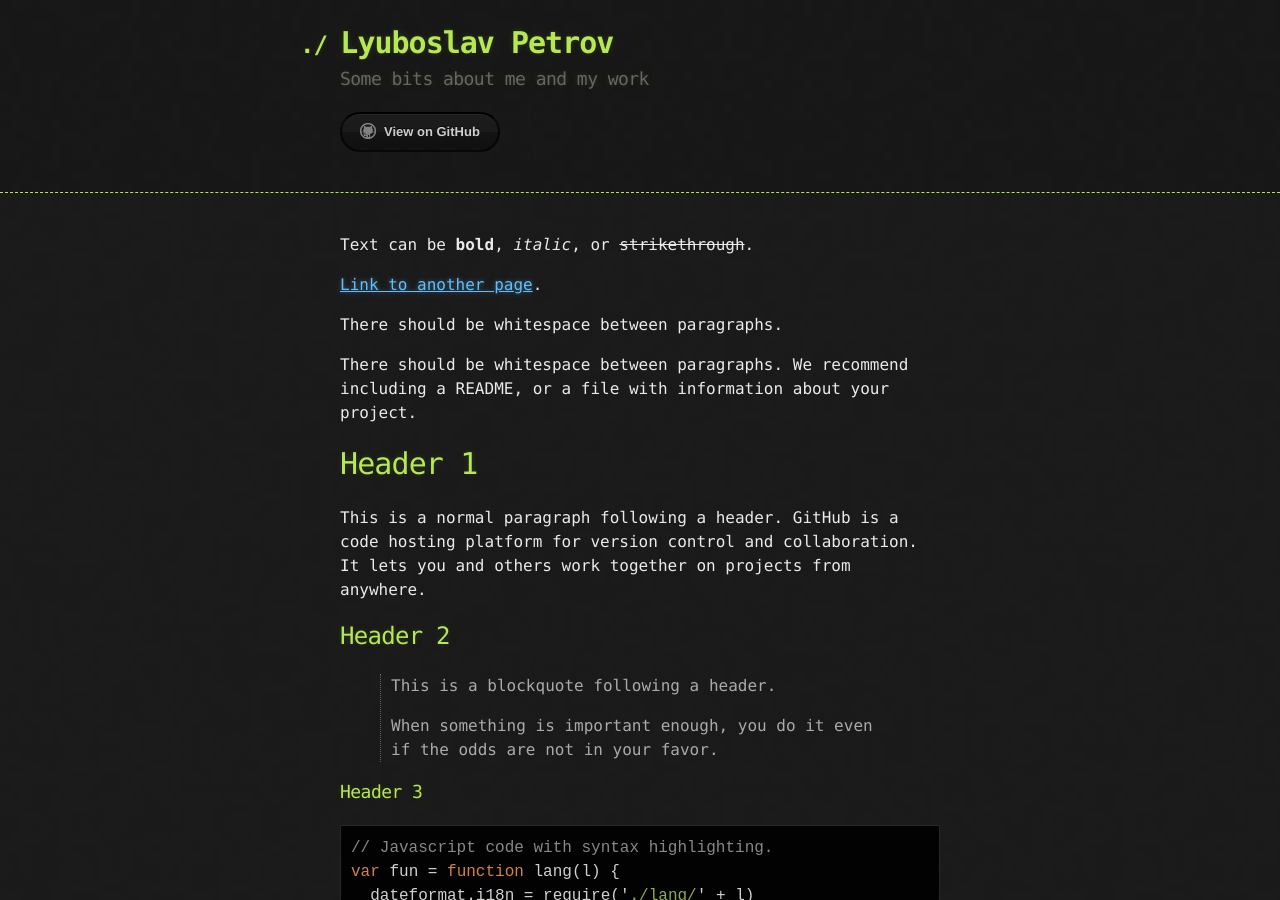
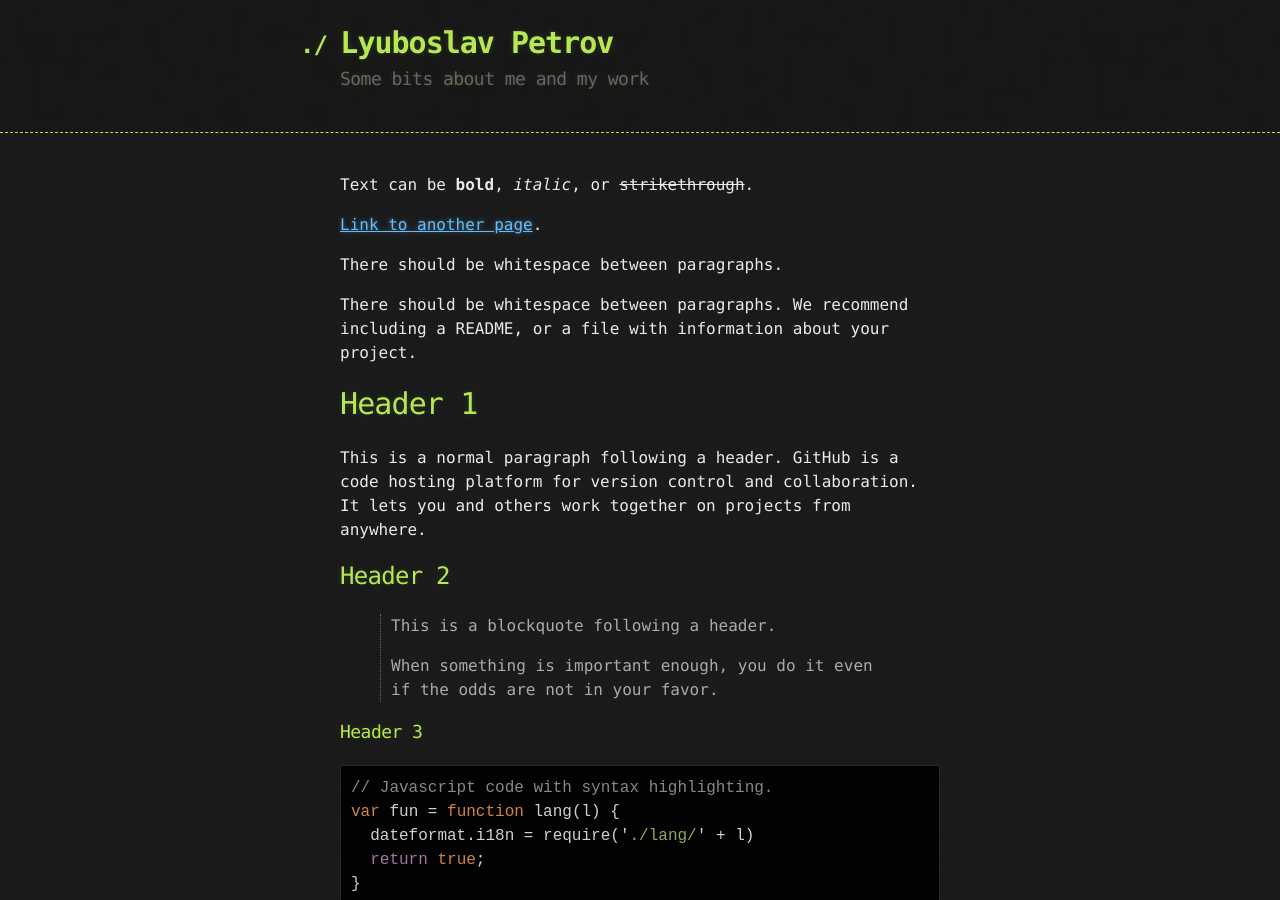
Before and after one commit to bubalazi/bubalazi.github.io, a Jekyll site: the page built from index.md, in a window 1280 px wide and 900 px high. Built offline with Jekyll 4.4.1, drawn with Linux system fonts in a browser that asks for light colours.

Commit message:
changed layout

```diff
--- a/_layouts/default.html
+++ b/_layouts/default.html
@@ -20,7 +20,7 @@
             <a href="{{ site.github.zip_url }}" class="btn">Download as .zip</a>
             <a href="{{ site.github.tar_url }}" class="btn">Download as .tar.gz</a>
           {% endif %}
-          <a href="{{ site.github.repository_url }}" class="btn btn-github"><span class="icon"></span>View on GitHub</a>
+          <!-- <a href="{{ site.github.repository_url }}" class="btn btn-github"><span class="icon"></span>View on GitHub</a> -->
         </section>
       </div>
     </header>
```
